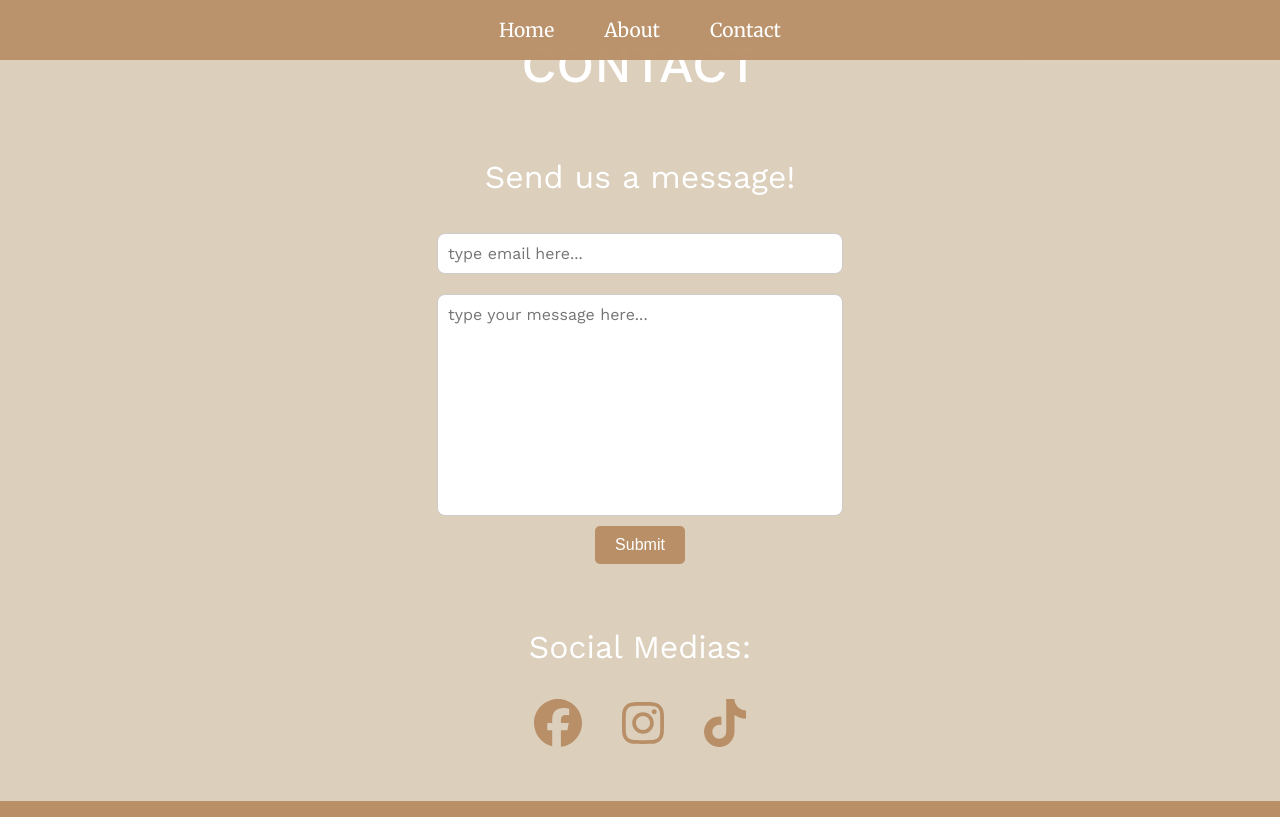
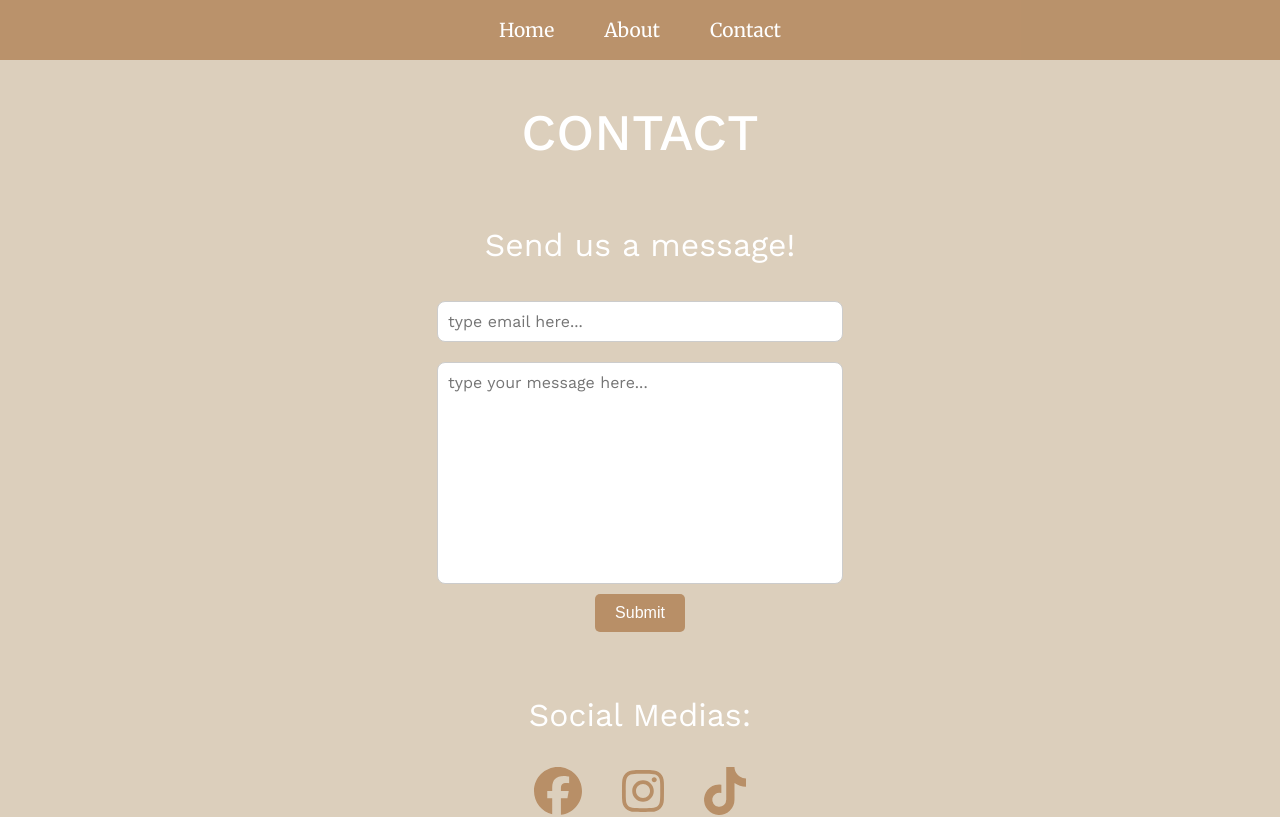
Before and after one commit to niseembha/tableofhopedallas, a Next.js app: page /contact in a window 1280 px wide. Shown: the top 817 px of the page. Built offline with nearby package versions, Linux system fonts and the light colour scheme.

Commit message:
CONTACT h1 test

```diff
--- a/app/contact/contact.css
+++ b/app/contact/contact.css
@@ -28,6 +28,10 @@ h2 {
 h1 h2 {
   font-family: 'Work Sans', sans-serif;
   color: white;
+}
+
+h1 {
+  margin-top: 2em;
 }
 
 .contact-hero {
```
